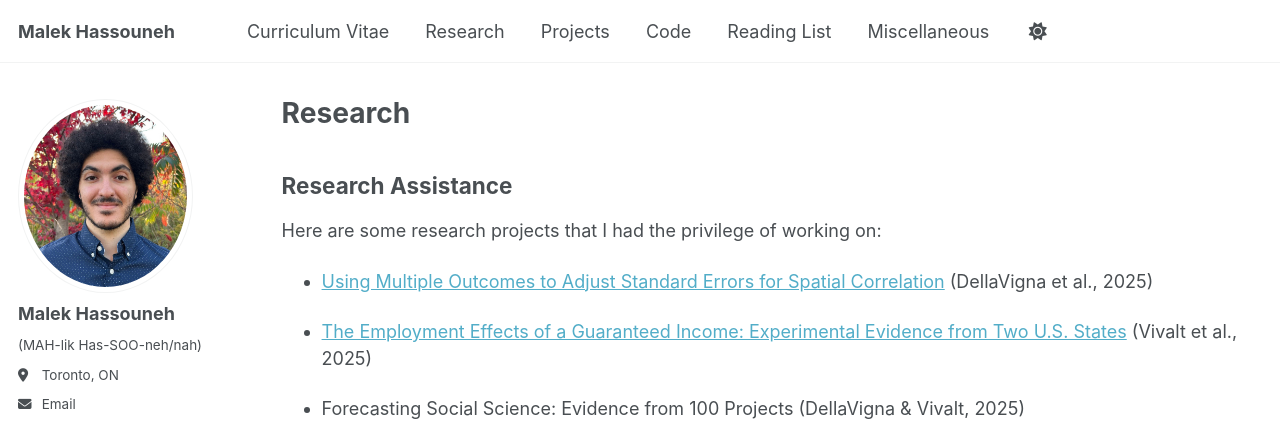
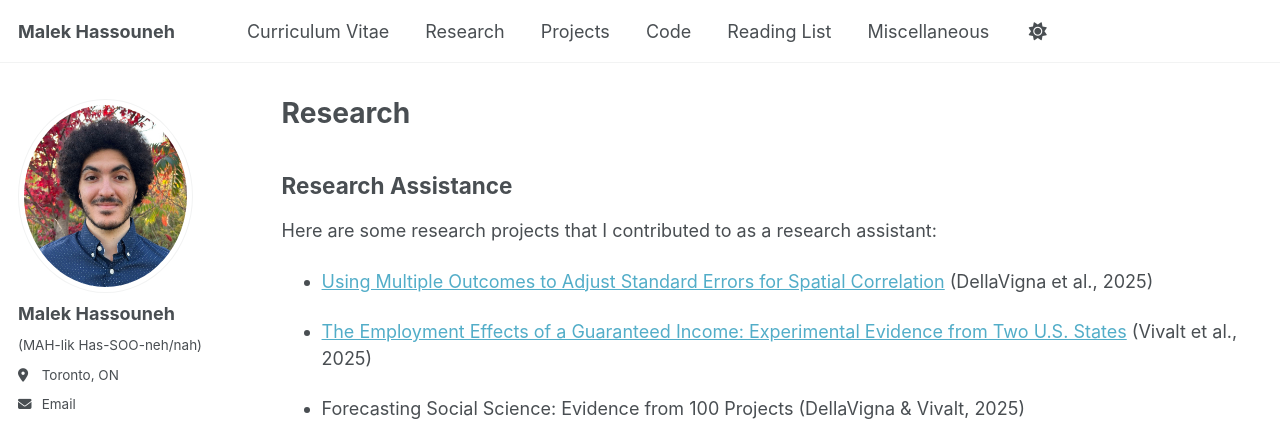
Before and after one commit to malekhassouneh/malekhassouneh.github.io, a Jekyll site: the page built from _pages/research.md, in a window 1280 px wide. Shown: the top 421 px of the page. Built offline with Jekyll 4.4.1, drawn with Linux system fonts in a browser that asks for light colours; some web fonts are replaced; a script that is not in the unit is left out.

Commit message:
Minor edits + archiving

```diff
--- a/_config.yml
+++ b/_config.yml
@@ -38,7 +38,7 @@ author:
   googlescholar    : # "https://scholar.google.com/citations?user=PS_CX0AAAAAJ"
   inspire-hep      : # URL
   impactstory      : # URL
-  orcid            : "https://orcid.org/0009-0007-3237-1542" # "https://orcid.org/yourorcidurl"
+  # orcid            : "https://orcid.org/0009-0007-3237-1542" # "https://orcid.org/yourorcidurl"
   semantic         : # URL
   pubmed           : # "https://www.ncbi.nlm.nih.gov/pubmed/?term=john+snow"
   researchgate     : # URL
@@ -63,6 +63,7 @@ author:
   keybase          : # Username
   instagram        : # Username
   lastfm           : # Username
+  orcid            : "https://orcid.org/0009-0007-3237-1542" # "https://orcid.org/yourorcidurl"
   linkedin         : "malekhassouneh" # Username
   mastodon         : # URL
   medium           : # URL
--- a/_pages/research.md
+++ b/_pages/research.md
@@ -10,7 +10,7 @@ author_profile: true
 
 Research Assistance
 ------
-Here are some research projects that I had the privilege of working on:
+Here are some research projects that I contributed to as a research assistant:
 
 - <span style = "color: black">[Using Multiple Outcomes to Adjust Standard Errors for Spatial Correlation](https://www.nber.org/papers/w33716)</span>  (DellaVigna et al., 2025)
 
```
Also changed, not shown: _pages/about.md (+1 -7 lines), images/archive/500x300.png (renamed from images/500x300.png), images/archive/bio-photo-2.jpg (renamed from images/bio-photo-2.jpg), images/archive/bio-photo.jpg (renamed from images/bio-photo.jpg), images/archive/editing-talk.png (renamed from images/editing-talk.png), images/archive/profile.png (renamed from images/profile.png), images/archive/themes/homepage-air-dark.png (renamed from images/themes/homepage-air-dark.png), images/archive/themes/homepage-air-light.png (renamed from images/themes/homepage-air-light.png), images/archive/themes/homepage-dark.png (renamed from images/themes/homepage-dark.png), images/archive/themes/homepage-light.png (renamed from images/themes/homepage-light.png).
